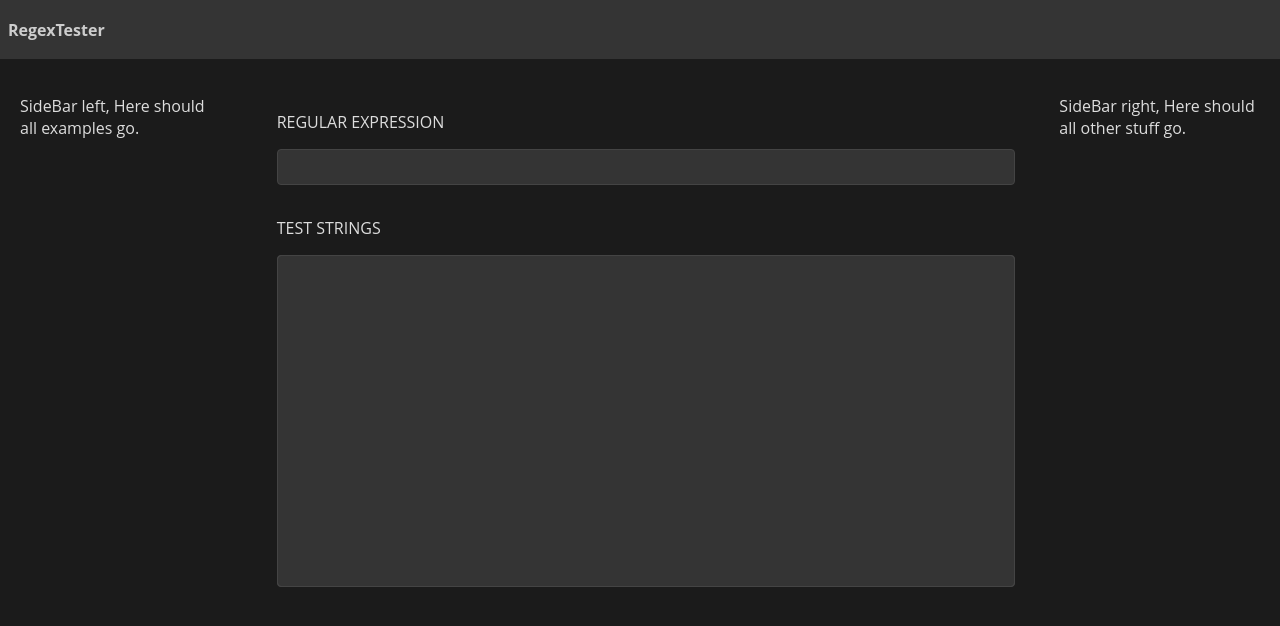
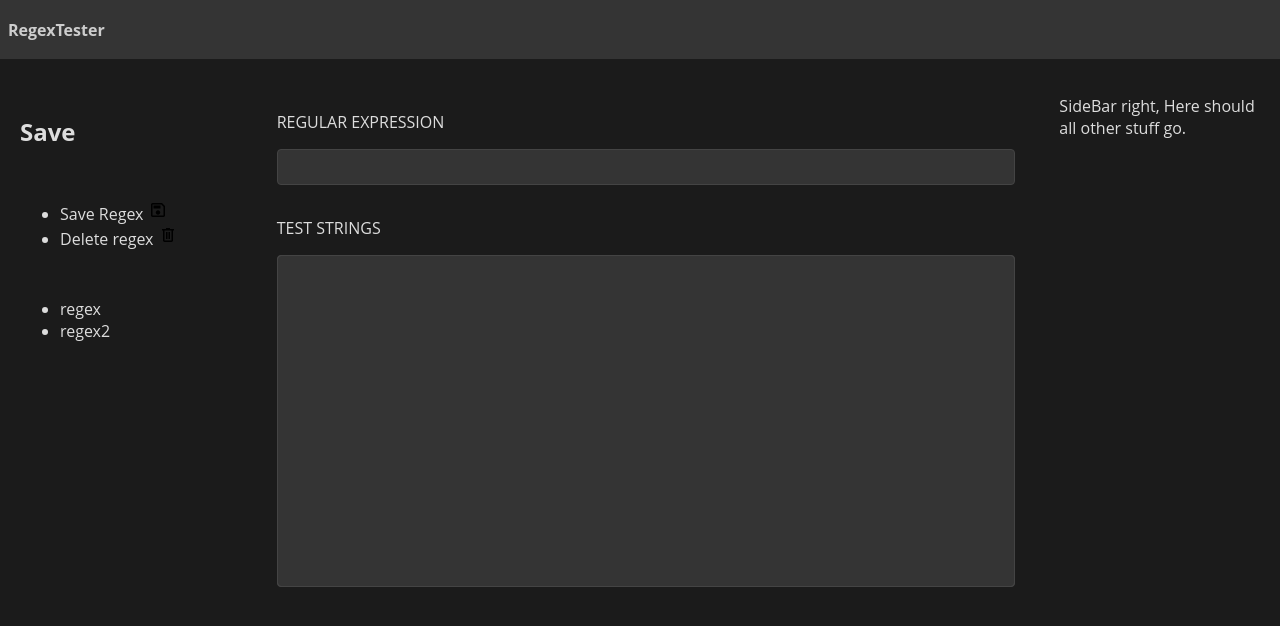
Before and after one commit to koen-schouten/regex-tester, a plain HTML site: page index.html in a window 1280 px wide. Drawn offline with Linux system fonts and the light colour scheme.

Commit message:
Add buttons for saving regex

```diff
--- a/index.html
+++ b/index.html
@@ -15,14 +15,27 @@
         </header>
 
         <div class="main">
-            <div class="sidebar-left">
-                SideBar
-                left,
-                 Here
-                 should
-                 all
-                 examples
-                  go.
+            <div class="sidebar sidebar-left">
+                <h2>Save</h2>
+                <ul class="savebox">
+                    <li>
+                        <a id="save-regex-button">Save Regex
+                            <svg class="save-icon" xmlns="http://www.w3.org/2000/svg" height="20" width="20"><path d="M17 6v9.5q0 .625-.438 1.062Q16.125 17 15.5 17h-11q-.625 0-1.062-.438Q3 16.125 3 15.5v-11q0-.625.438-1.062Q3.875 3 4.5 3H14Zm-1.5.625L13.375 4.5H4.5v11h11ZM10 14.75q.938 0 1.594-.656.656-.656.656-1.594 0-.938-.656-1.594-.656-.656-1.594-.656-.938 0-1.594.656-.656.656-.656 1.594 0 .938.656 1.594.656.656 1.594.656ZM5.5 8.5h7v-3h-7Zm-1-1.604V15.5v-11Z"/></svg>
+                        </a>
+                    </li>
+                    <li>
+                        <a id="delete-regex-button">Delete regex
+                            <svg class="delete-icon" xmlns="http://www.w3.org/2000/svg" height="20" width="20"><path d="M6.5 17q-.625 0-1.062-.438Q5 16.125 5 15.5v-10H4V4h4V3h4v1h4v1.5h-1v10q0 .625-.438 1.062Q14.125 17 13.5 17Zm7-11.5h-7v10h7ZM8 14h1.5V7H8Zm2.5 0H12V7h-1.5Zm-4-8.5v10Z"/></svg>
+                        </a>
+                    </li>
+                </ul>
+                    <ul class="sidebar-list" id="saved-regex-list">
+                        <li><a>regex</a></li>
+                        <li><a>regex2</a></li>
+
+                    </ul>
+
+
             </div>
             <div class="center">
                 <!-- REGEX INPUT CONTAINER -->
@@ -42,7 +55,7 @@
                 </div>
             </div>
 
-            <div class="sidebar-right">
+            <div class="sidebar sidebar-right">
                 SideBar
                 right,
                 Here
```
